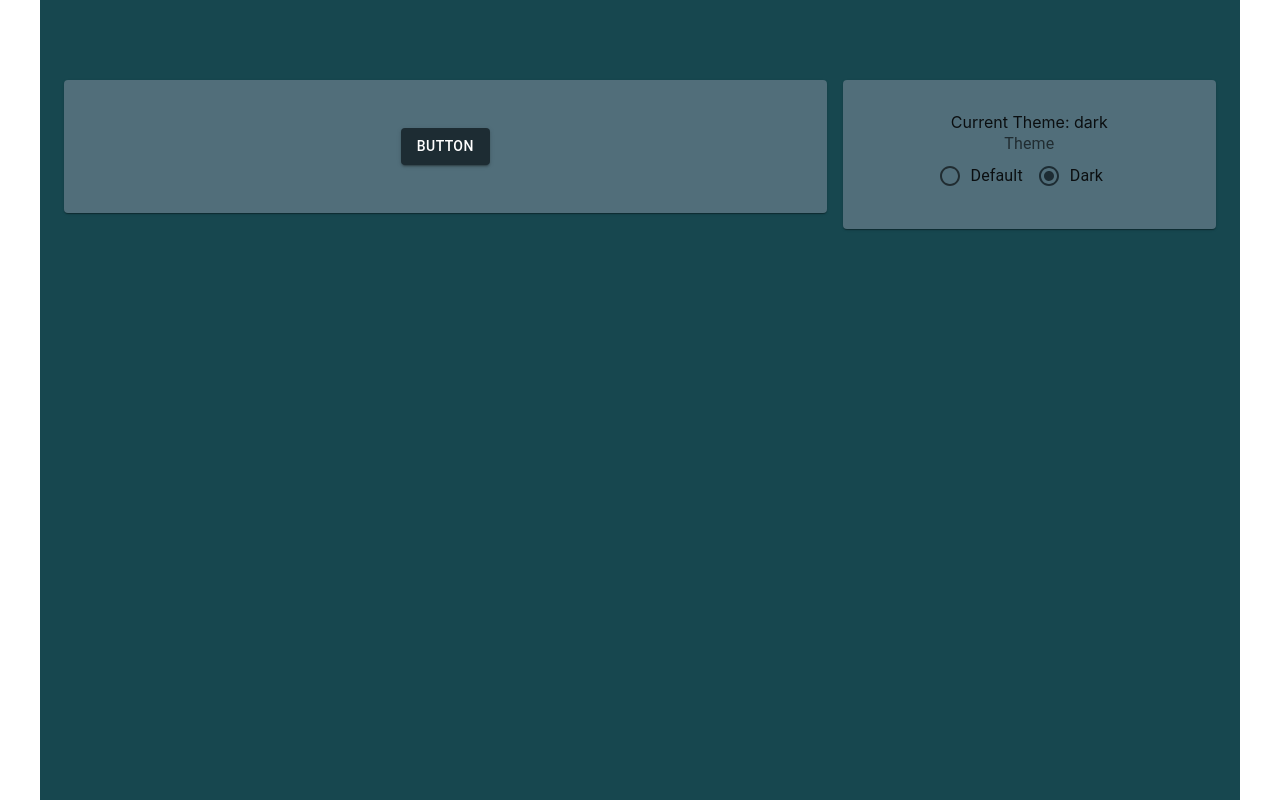
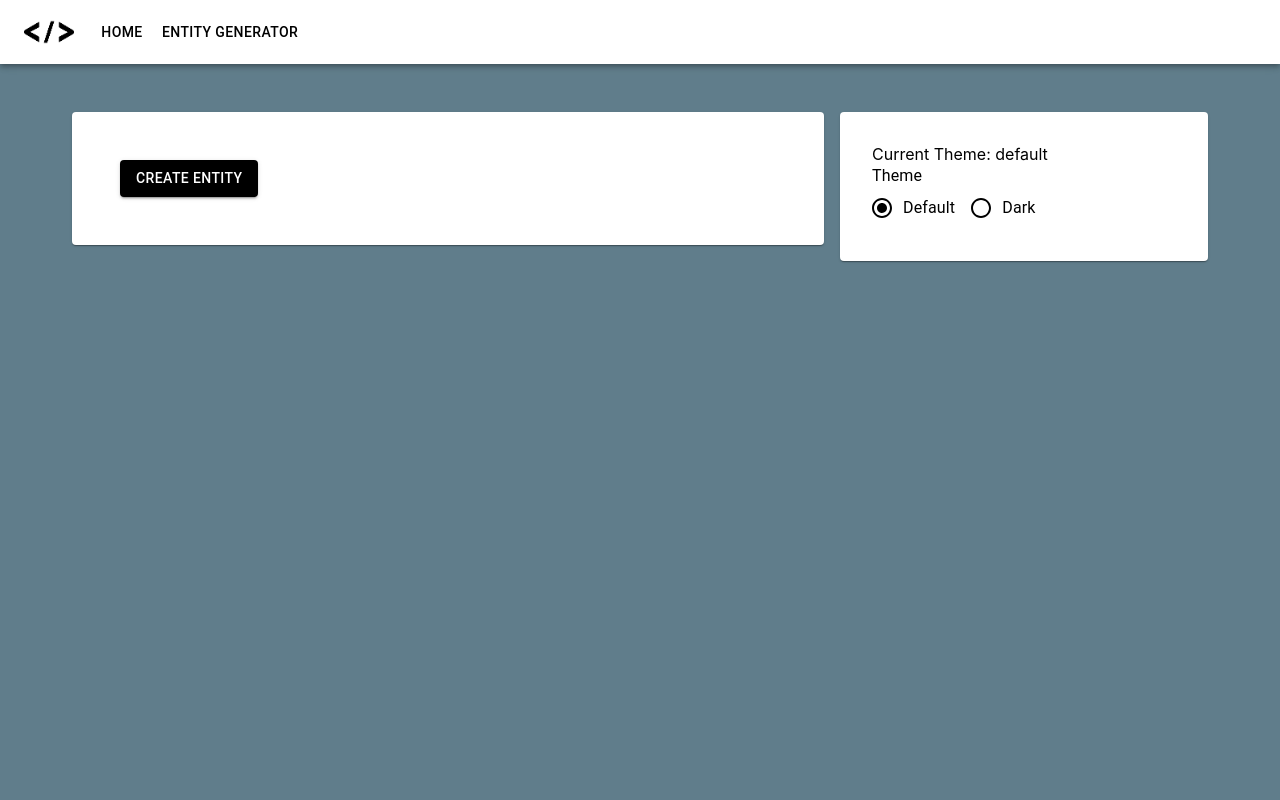
Before and after one commit to treytose/fastgen-web, a Next.js app: page / in a window 1280 px wide. Built offline with nearby package versions, Linux system fonts and the light colour scheme.

Commit message:
updated theme palettes now saving theme preference in localStorage

```diff
--- /dev/null
+++ b/components/Header.tsx
@@ -0,0 +1,127 @@
+import * as React from "react";
+import AppBar from "@mui/material/AppBar";
+import Box from "@mui/material/Box";
+import Toolbar from "@mui/material/Toolbar";
+import IconButton from "@mui/material/IconButton";
+import Typography from "@mui/material/Typography";
+import Menu from "@mui/material/Menu";
+import Container from "@mui/material/Container";
+import Button from "@mui/material/Button";
+import MenuItem from "@mui/material/MenuItem";
+import Image from "next/image";
+import logo from "../public/logo.png";
+import Link from "next/link";
+
+type Page = {
+  name: string;
+  path: string;
+};
+
+const pages: Page[] = [
+  {
+    name: "Home",
+    path: "/",
+  },
+  {
+    name: "Entity Generator",
+    path: "/generate/entity",
+  },
+];
+
+const Header = () => {
+  const [anchorElNav, setAnchorElNav] = React.useState<null | HTMLElement>(
+    null
+  );
+  const [anchorElUser, setAnchorElUser] = React.useState<null | HTMLElement>(
+    null
+  );
+
+  const handleOpenNavMenu = (event: React.MouseEvent<HTMLElement>) => {
+    setAnchorElNav(event.currentTarget);
+  };
+  const handleOpenUserMenu = (event: React.MouseEvent<HTMLElement>) => {
+    setAnchorElUser(event.currentTarget);
+  };
+
+  const handleCloseNavMenu = () => {
+    setAnchorElNav(null);
+  };
+
+  const handleCloseUserMenu = () => {
+    setAnchorElUser(null);
+  };
+
+  return (
+    <AppBar position="static" sx={{ backgroundColor: "background.paper" }}>
+      <Container maxWidth="xl">
+        <Toolbar disableGutters>
+          <Typography
+            variant="h6"
+            noWrap
+            component="div"
+            sx={{ mr: 2, display: { xs: "none", md: "flex" } }}
+          >
+            <Image src={logo} alt="FastGen Logo" height="50px" width="50px" />
+          </Typography>
+
+          <Box sx={{ flexGrow: 1, display: { xs: "flex", md: "none" } }}>
+            <IconButton
+              size="large"
+              aria-label="account of current user"
+              aria-controls="menu-appbar"
+              aria-haspopup="true"
+              onClick={handleOpenNavMenu}
+              color="inherit"
+            >
+              {/* <MenuIcon /> */}
+            </IconButton>
+            <Menu
+              id="menu-appbar"
+              anchorEl={anchorElNav}
+              anchorOrigin={{
+                vertical: "bottom",
+                horizontal: "left",
+              }}
+              keepMounted
+              transformOrigin={{
+                vertical: "top",
+                horizontal: "left",
+              }}
+              open={Boolean(anchorElNav)}
+              onClose={handleCloseNavMenu}
+              sx={{
+                display: { xs: "block", md: "none" },
+              }}
+            >
+              {pages.map((page) => (
+                <MenuItem key={page.name} onClick={handleCloseNavMenu}>
+                  <Link href={page.path}>
+                    <Typography textAlign="center">{page.name}</Typography>
+                  </Link>
+                </MenuItem>
+              ))}
+            </Menu>
+          </Box>
+          <Typography
+            variant="h6"
+            noWrap
+            component="div"
+            sx={{ flexGrow: 1, display: { xs: "flex", md: "none" } }}
+          >
+            <Image src={logo} alt="FastGen Logo" height="15px" width="15px" />
+          </Typography>
+          <Box sx={{ flexGrow: 1, display: { xs: "none", md: "flex" } }}>
+            {pages.map((page) => (
+              <Link href={page.path}>
+                <Button key={page.name} onClick={handleCloseNavMenu}>
+                  {page.name}
+                </Button>
+              </Link>
+            ))}
+          </Box>
+        </Toolbar>
+      </Container>
+    </AppBar>
+  );
+};
+export default Header;
--- /dev/null
+++ b/components/PageLoading.tsx
@@ -0,0 +1,21 @@
+import { FC } from "react";
+import { Box, Theme, Typography } from "@mui/material";
+
+const PageLoading: FC<{ theme: Theme }> = ({ theme }) => {
+  return (
+    <Box
+      sx={{
+        width: "100vw",
+        height: "100vh",
+        backgroundColor: theme.palette.background.default,
+        display: "flex",
+        alignItems: "center",
+        justifyContent: "center",
+      }}
+    >
+      <Typography> Loading </Typography>
+    </Box>
+  );
+};
+
+export default PageLoading;
--- a/components/ThemeSelect.tsx
+++ b/components/ThemeSelect.tsx
@@ -1,39 +1,50 @@
-import React, { useContext, useState } from "react"
-import {Paper, Box, FormControl, FormControlLabel, FormLabel, Radio, RadioGroup} from '@mui/material';
+import React, { useContext, useState } from "react";
+import {
+  Paper,
+  Box,
+  FormControl,
+  FormControlLabel,
+  FormLabel,
+  Radio,
+  RadioGroup,
+} from "@mui/material";
 
-import SettingsContext from "../store/SettingsContext"
-import { themes } from "./themes";
+import SettingsContext from "../store/SettingsContext";
+import { themes } from "../themes/themes";
 
 const ThemeSelection = () => {
   const settingsCtx = useContext(SettingsContext);
-    const [themeName, setThemeName] = useState(settingsCtx.theme.name);
 
   const onThemeChange = (event: React.ChangeEvent<HTMLInputElement>) => {
-        const themeName = (event.target as HTMLInputElement).value
-        setThemeName(themeName);
+    const themeName = (event.target as HTMLInputElement).value;
     settingsCtx.setTheme(themes[themeName]);
-    }
+    localStorage.setItem("preferred-theme", themeName);
+  };
 
   return (
-        <Paper sx={{height: '100%'}}>
-            <Box sx={{padding: '2rem'}}>
-                Current Theme: { settingsCtx.theme.name }
+    <Paper sx={{ height: "100%" }}>
+      <Box sx={{ padding: "2rem" }}>
+        Current Theme: {settingsCtx.theme.name}
         <FormControl>
           <FormLabel id="demo-row-radio-buttons-group-label">Theme</FormLabel>
           <RadioGroup
             row
             aria-labelledby="demo-row-radio-buttons-group-label"
             name="row-radio-buttons-group"
-                    value={themeName}
+            value={settingsCtx.theme.name}
             onChange={onThemeChange}
           >
-                    <FormControlLabel value="default" control={<Radio />} label="Default" />
+            <FormControlLabel
+              value="default"
+              control={<Radio />}
+              label="Default"
+            />
             <FormControlLabel value="dark" control={<Radio />} label="Dark" />
           </RadioGroup>
         </FormControl>
       </Box>
     </Paper>
-    )
-}
+  );
+};
 
 export default ThemeSelection;
--- a/components/Wrapper.tsx
+++ b/components/Wrapper.tsx
@@ -1,18 +1,49 @@
-import React, { FC, useContext } from 'react';
-import { ThemeProvider } from '@mui/material';
+import React, { FC, useContext, useEffect, useState } from "react";
+import { ThemeProvider, Container, Box } from "@mui/material";
 
-import SettingsContext from '../store/SettingsContext';
+import SettingsContext from "../store/SettingsContext";
+import PageLoading from "./PageLoading";
+import Header from "./Header";
 
-const Wrapper: FC<{children: React.ReactNode}> = ({children}) => {
+const Wrapper: FC<{ children: React.ReactNode }> = ({ children }) => {
   const settingsCtx = useContext(SettingsContext);
+  const [pageLoaded, setPageLoaded] = useState(false);
+
+  useEffect(() => {
+    if (!pageLoaded) {
+      setPageLoaded(true);
+    }
+  }, [pageLoaded]);
 
   return (
     <>
+      {pageLoaded ? (
         <ThemeProvider theme={settingsCtx.theme.theme}>
-                { children }
+          <Container
+            maxWidth={false}
+            disableGutters
+            sx={{
+              backgroundColor: "background.default",
+              height: "100vh",
+            }}
+          >
+            <Header />
+            <Box
+              sx={{
+                display: "flex",
+                flexDirection: "column",
+                padding: "3rem",
+              }}
+            >
+              {children}
+            </Box>
+          </Container>
         </ThemeProvider>
+      ) : (
+        <PageLoading theme={settingsCtx.theme.theme} />
+      )}
     </>
-    )
-}
+  );
+};
 
 export default Wrapper;
--- a/components/themes.tsx
+++ /dev/null
@@ -1,46 +0,0 @@
-import { createTheme, Theme } from "@mui/material/styles";
-
-
-export type ThemeSelection = {
-    name: string
-    theme: Theme
-}
-
-const darkTheme = createTheme({
-    palette: {
-        primary: {
-            main: '#1D2c33'
-        },
-        secondary: {
-            main: '#7ba3c5',
-        },
-        background: {
-            default: '#17474f',
-            paper: '#516e7a',
-        },
-        error: {
-            main: '#b33229',
-        },
-    }
-});
-
-
-const defaultTheme = createTheme({
-    palette: {
-        primary: {
-            main: '#03A9F4'
-        },
-        secondary: {
-            main: '#607D8B'
-        },
-        background: {
-            default: '#607D8B',
-            paper: '#FFFFFF'
-        }
-    }
-})
-
-export const themes: {[key: string]: ThemeSelection} = {
-    "default": {name: "default", theme: defaultTheme},
-    "dark": {name: "dark", theme: darkTheme}
-};
--- a/pages/index.tsx
+++ b/pages/index.tsx
@@ -1,28 +1,27 @@
-import { useContext, useState, useRef } from 'react'
-import type { NextPage } from 'next'
-
-import { Container, Grid, Paper, Button, TextField, Box } from '@mui/material';
-
-import SettingsContext from '../store/SettingsContext';
-import ThemeSelection from '../components/ThemeSelect';
+import type { NextPage } from "next";
+import Link from "next/link";
+import { Container, Grid, Paper, Button } from "@mui/material";
+import ThemeSelection from "../components/ThemeSelect";
 
 const Home: NextPage = () => {
-  const settingsCtx = useContext(SettingsContext);
-
     return (
-    <Container sx={{"width": "100%", "height": "100vh", "padding": "5rem 7rem", "textAlign": "center", "backgroundColor": "background.default", color: "white"}}>
+        <Container>
             <Grid container spacing={2}>
                 <Grid item xs={8}>
-            <Paper sx={{padding: '3rem'}}>
-              <Button variant="contained"> Button </Button>
+                    <Paper sx={{ padding: "3rem" }}>
+                        <Link href="/generate/entity">
+                            <Button variant="contained">
+                                Create Entity
+                            </Button>
+                        </Link>
                     </Paper>
                 </Grid>
                 <Grid item xs={4}>
-           <ThemeSelection/>
+                    <ThemeSelection />
                 </Grid>
             </Grid>
         </Container>
-  )
-}
+    );
+};
 
-export default Home
+export default Home;
--- a/store/SettingsContext.tsx
+++ b/store/SettingsContext.tsx
@@ -1,38 +1,45 @@
-import React, { useState } from "react";
+import React, { useEffect, useState } from "react";
 import { createContext, FC } from "react";
-import { themes, type ThemeSelection } from "../components/themes";
-
-
+import { themes, type ThemeSelection } from "../themes/themes";
 
 type Settings = {
-    theme: ThemeSelection
-    setTheme: Function
-}
+    theme: ThemeSelection;
+    setTheme: Function;
+};
 
 const defaultSettings: Settings = {
-    theme: themes.dark,
-    setTheme: () => { console.log("RAN"); }
-}
+    theme: themes.default,
+    setTheme: () => {},
+};
 
 const SettingsContext = createContext<Settings>({
-    ...defaultSettings
+    ...defaultSettings,
 });
 
-
-export const SettingsProvider: FC<{children: React.ReactNode}> = ({children}) => {
-
-    const [theme, setTheme] = useState(themes.dark);
-
+export const SettingsProvider: FC<{ children: React.ReactNode }> = ({
+    children,
+}) => {
+    const [theme, setTheme] = useState(themes.default);
     const contextValue: Settings = {
         theme,
-        setTheme
-    }
+        setTheme,
+    };
+
+    useEffect(() => {
+        const preferredThemeName =
+            localStorage.getItem("preferred-theme") || "default";
+        const preferredTheme =
+            preferredThemeName in themes
+                ? themes[preferredThemeName]
+                : themes.default;
+        setTheme(preferredTheme);
+    }, []);
 
     return (
         <SettingsContext.Provider value={contextValue}>
-            { children }
+            {children}
         </SettingsContext.Provider>
-    )
-}
+    );
+};
 
 export default SettingsContext;
--- /dev/null
+++ b/themes/themes.tsx
@@ -0,0 +1,57 @@
+import { createTheme, Theme } from "@mui/material/styles";
+import { grey } from "@mui/material/colors";
+
+export type ThemeSelection = {
+    name: string;
+    theme: Theme;
+};
+
+const darkTheme = createTheme({
+    palette: {
+        primary: {
+            main: "rgb(0, 171, 85)", // Buttons, Radios Buttons, etc.
+            contrastText: "#FFFFFF",
+        },
+        secondary: {
+            main: "#7ba3c5",
+            contrastText: "#FFF",
+        },
+        background: {
+            default: "rgb(22, 28, 36)",
+            paper: "#24292e",
+        },
+        error: {
+            main: "#b33229",
+        },
+        text: {
+            primary: "#FFF",
+            secondary: "#FFF",
+        },
+    },
+});
+
+const defaultTheme = createTheme({
+    palette: {
+        primary: {
+            main: "#000",
+            contrastText: "#FFF",
+        },
+        secondary: {
+            main: "#000",
+            contrastText: "#FFF",
+        },
+        background: {
+            default: "#607D8B",
+            paper: "#FFFFFF",
+        },
+        text: {
+            primary: "#000",
+            secondary: "#000",
+        },
+    },
+});
+
+export const themes: { [key: string]: ThemeSelection } = {
+    default: { name: "default", theme: defaultTheme },
+    dark: { name: "dark", theme: darkTheme },
+};
```
Also changed, not shown: pages/generate/entity.tsx (added, +10 -0 lines), public/logo.png (added), 1 other file (tests, documents, lock files or other folders). Lines whose indentation alone changed are shown as unchanged.
